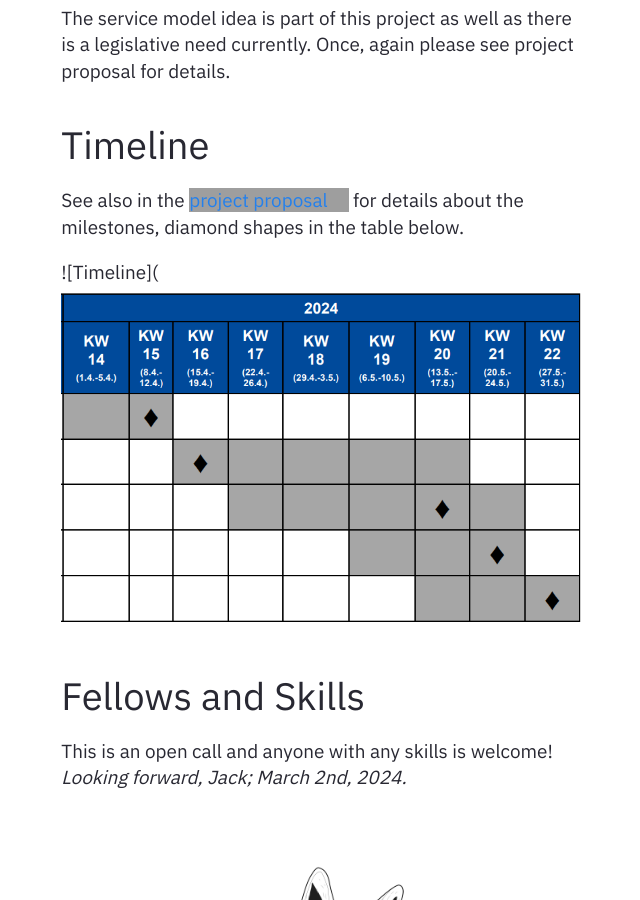
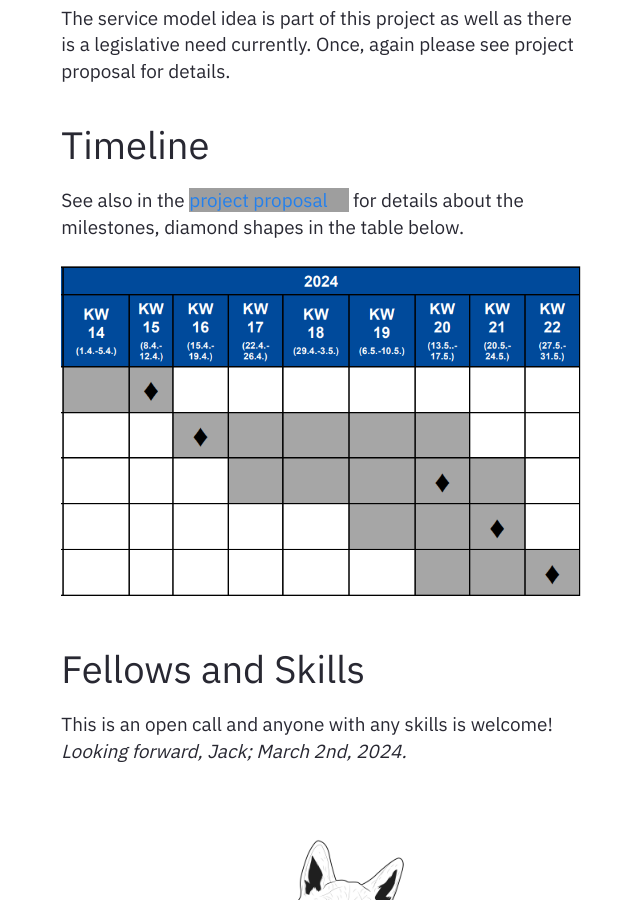
Before and after one commit to heseltime/heseltime.github.io, a Jekyll site: the page built from _notes/Public/LIFT_C and OIS Community Call for Fellows!.md, in a window 1280 px wide and 900 px high, scrolled down 3473 px. Shown: the whole window, without its empty margins (317-957 px from the left). Built offline with Jekyll 4.4.1, drawn with Linux system fonts in a browser that asks for light colours; grey boxes are pictures that could not be loaded.

Commit message:
Fix timeline img

```diff
--- a/_notes/Public/LIFT_C and OIS Community Call for Fellows!.md
+++ b/_notes/Public/LIFT_C and OIS Community Call for Fellows!.md
@@ -56,7 +56,7 @@ The service model idea is part of this project as well as there is a legislative
 
 See also in the [project proposal](https://github.com/heseltime/heseltime.github.io/blob/e10cc293c4ef0854b5a62fb7f8643861ba82155b/_notes/Public/LIFT_C%20and%20OIS%20Community%20Call%20for%20Fellows!.md) for details about the milestones, diamond shapes in the table below.
 
-![Timeline](![alt text](../../assets/img/feed/Screenshot 2024-03-02 082747.png)
+![Timeline](../../assets/img/feed/Screenshot 2024-03-02 082747.png)
 
 # Fellows and Skills
 
```
